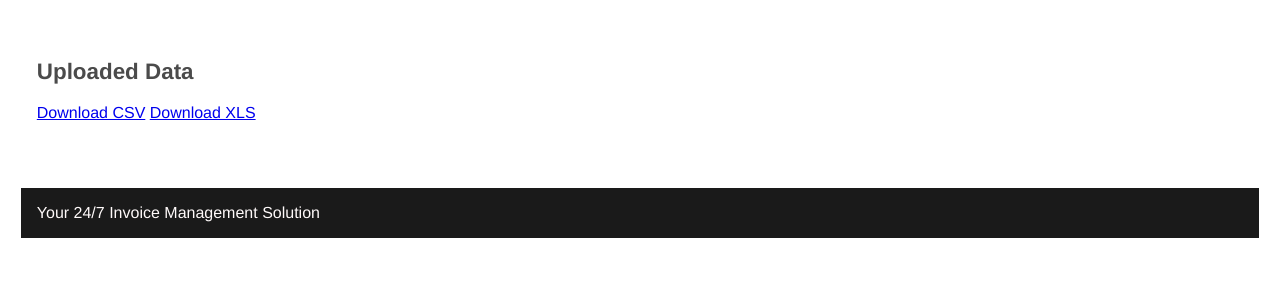
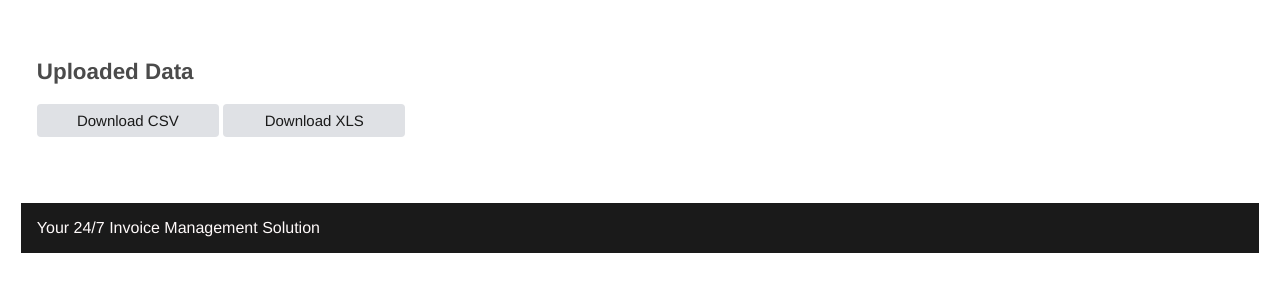
Before and after one commit to villoslado/ledgerworks24, a Django app: template invoices/templates/invoices/table.html in a window 1280 px wide. Shown: the part 79-379 px from the top of the page. Run offline with Django 5.2, Linux system fonts and the light colour scheme; the template is opened without the code that fills it, so the values that code supplies are empty.

Commit message:
Friday commit

```diff
--- a/accounts/templates/accounts/login.html
+++ b/accounts/templates/accounts/login.html
@@ -30,7 +30,7 @@
                 {% endif %}
                 <div class="button-container">
                     <button type="submit" class="button create form-button">Login</button>
-                    <a href="{% url 'signup' %}" class="button cancel form-button">Sign Up</a>
+                    <a href="{% url 'signup' %}" class="button create form-button">Sign Up</a>
                 </div>
             </form>
         </div>
--- a/accounts/templates/accounts/signup.html
+++ b/accounts/templates/accounts/signup.html
@@ -30,7 +30,7 @@
                 {% endif %}
                 <div class="button-container">
                     <button type="submit" class="button create form-button">Sign Up</button>
-                    <a href="{% url 'login' %}" class="button cancel form-button">Login</a>
+                    <a href="{% url 'login' %}" class="button create form-button">Login</a>
                 </div>
             </form>
         </div>
--- a/invoices/templates/base.html
+++ b/invoices/templates/base.html
@@ -23,6 +23,9 @@
                 <ul class="nav-list">
                     {% if user.is_authenticated %}
                         <li class="nav-item">
+                            <a class="nav-link" href="{% url 'home' %}">+ Upload</a>
+                        </li>
+                        <li class="nav-item">
                             <a class="nav-link" href="{% url 'logout' %}">Log Out</a>
                         </li>
                     {% else %}
--- a/invoices/templates/invoices/table.html
+++ b/invoices/templates/invoices/table.html
@@ -1,7 +1,9 @@
 {% extends "base.html" %}
 {% block content %}
     <h2>Uploaded Data</h2>
-    <a href="{% url 'download_csv' %}">Download CSV</a>
-    <a href="{% url 'download_xls' %}">Download XLS</a>
+    <div class="button-container">
+        <a href="{% url 'download_csv' %}" class="button create form-button">Download CSV</a>
+        <a href="{% url 'download_xls' %}" class="button create form-button">Download XLS</a>
+    </div>
     <div>{{ data|safe }}</div>
 {% endblock content %}
```
Also changed, not shown: db.sqlite3.
